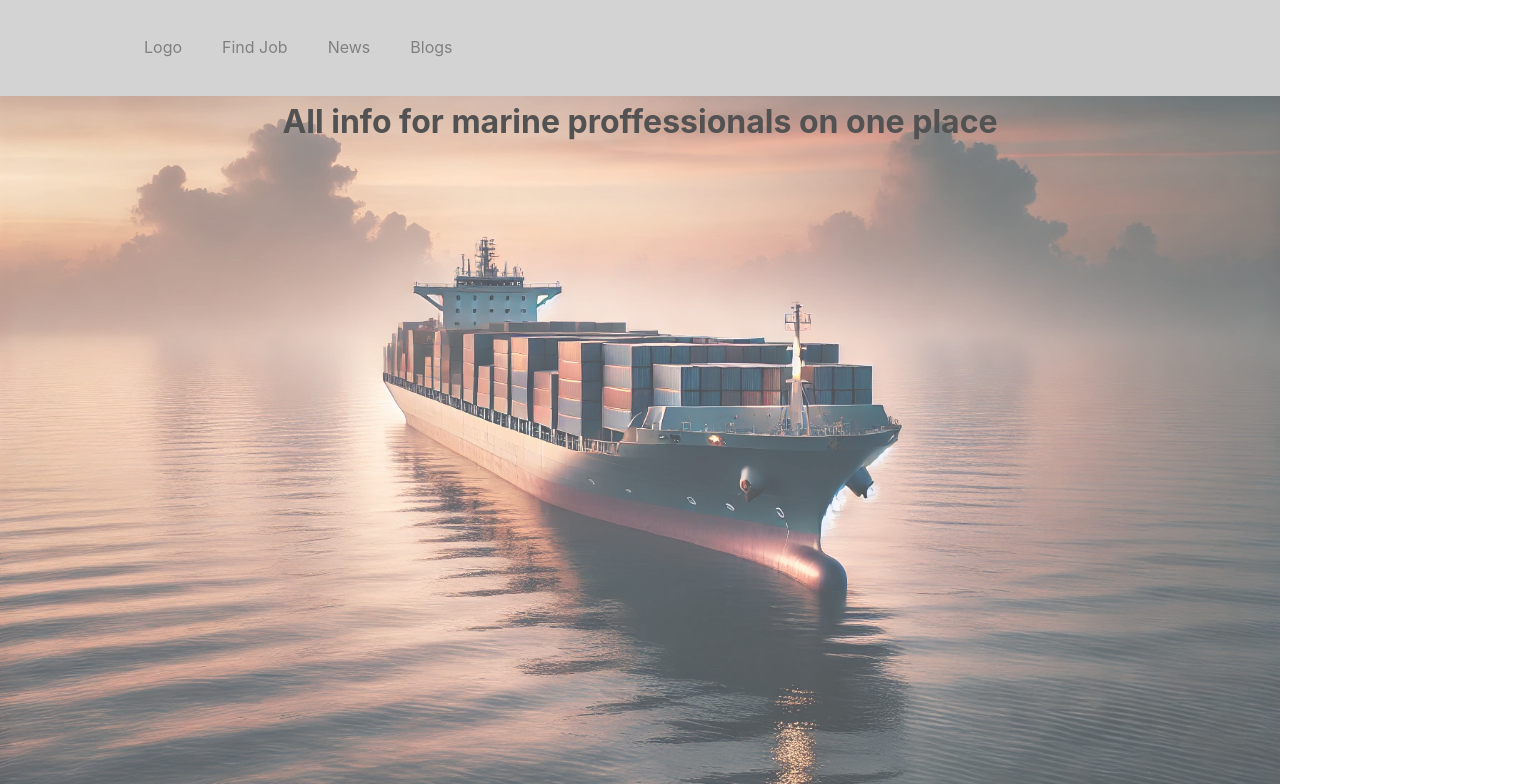
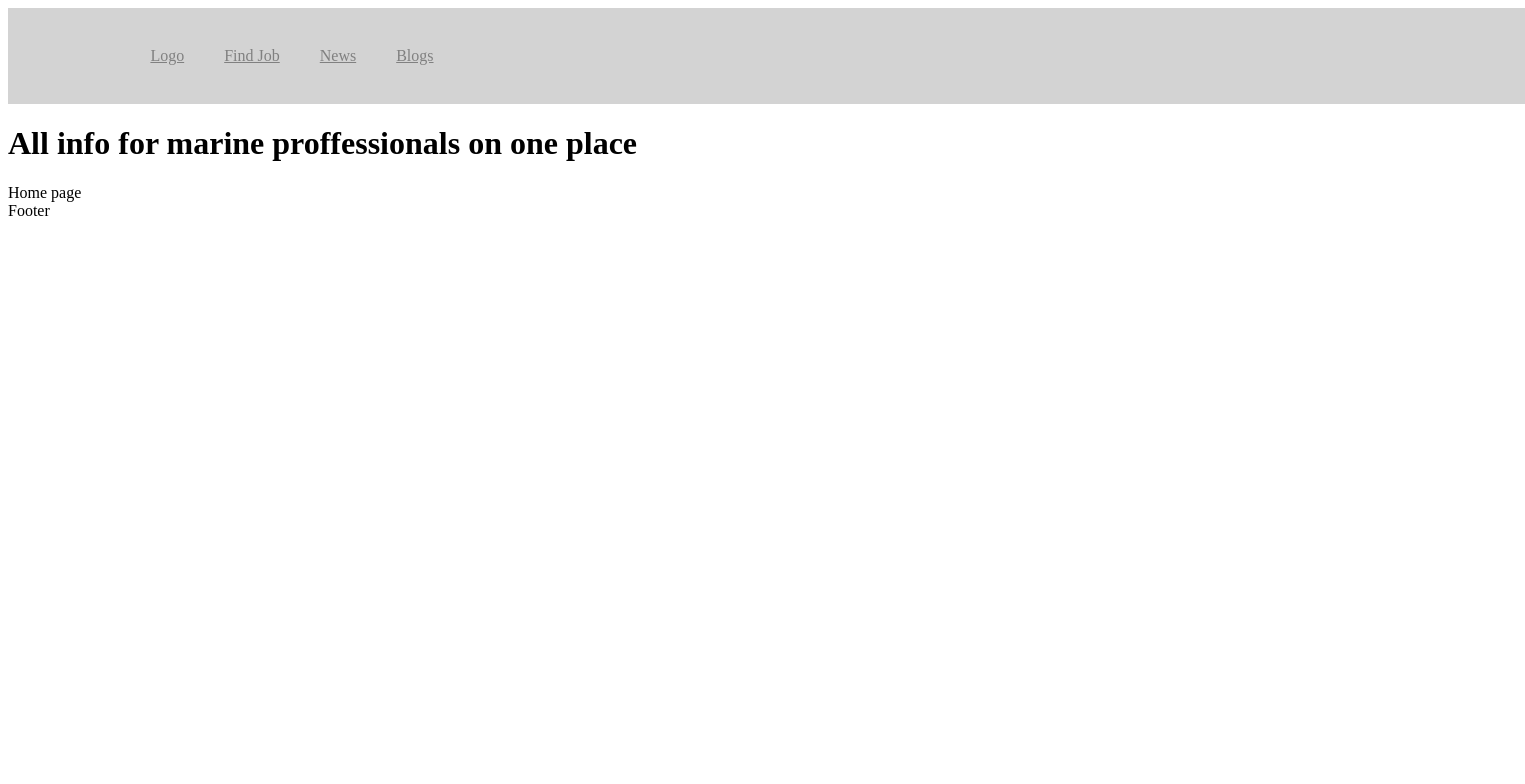
Before and after one commit to KostovPV/info-app, a Next.js app: page / in a window 1280 px wide. Shown: the top 784 px of the page, 1525 px wide, since content can reach past the window. Built offline with nearby package versions, Linux system fonts and the light colour scheme.

Commit message:
Reverted changes to layout and intro.js

```diff
--- a/app/components/Intro/Intro.js
+++ b/app/components/Intro/Intro.js
@@ -2,9 +2,13 @@ import classes from './Intro.module.css';
 
 export default function Intro() {
   return (
-    <div className={classes.container}>
-      <h1 className={classes.main_title}>All info for marine proffessionals on one place</h1>
+    // <div className={classes.container}>
+    //   <h1 className={classes.main_title}>All info for marine proffessionals on one place</h1>
 
-    </div>
+    // </div>
+    <div >
+    <h1 >All info for marine proffessionals on one place</h1>
+
+  </div>
   )
 }
--- a/app/layout.js
+++ b/app/layout.js
@@ -1,4 +1,5 @@
-import "./globals.css";
+
+
 
 import Footer from "./components/Footer/Footer";
 import MainNavigation from "./components/Main-navigation/Main-navigation";
@@ -11,10 +12,6 @@ export const metadata = {
 export default function RootLayout({ children }) {
   return (
     <html lang="en">
-      <head>
-        <title>{metadata.title}</title>
-        <meta name="description" content={metadata.description} />
-      </head>
       <body>
         <MainNavigation />
         <main>{children}</main>
```
